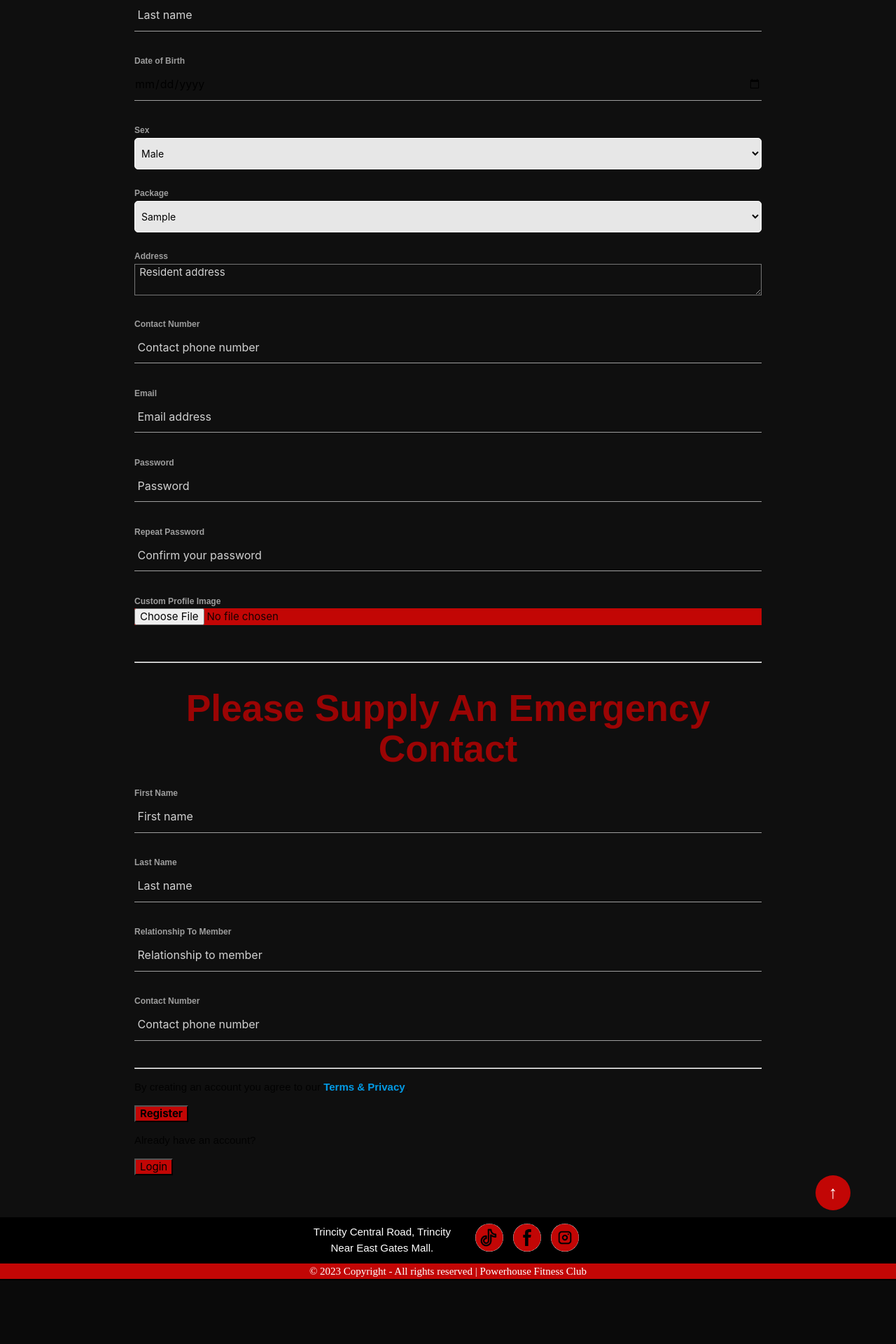
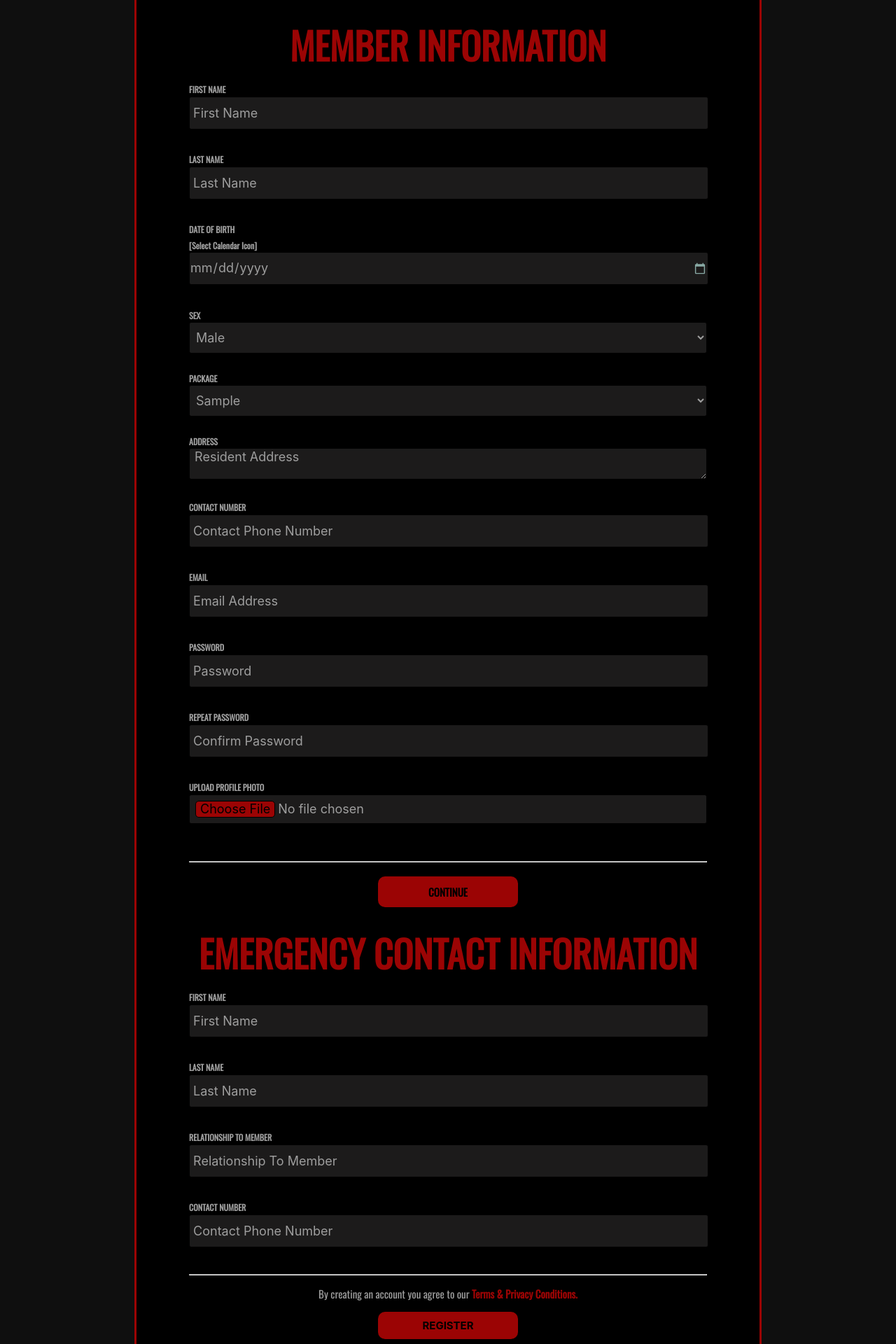
Before and after one commit to MadMoose02/Power-House-Fitness-Club, a Flask app: page /register in a window 1280 px wide. Shown: the part 530-2450 px from the top of the page at 70% size. Before the commit the page ends 2357 px from the top, so only its background shows below. Run offline with Flask 3, Linux system fonts and the light colour scheme; tables that the repository leaves empty hold one stand-in row (values such as "Sample post").

Commit message:
Register page styling completed

```diff
--- a/App/static/style.css
+++ b/App/static/style.css
@@ -451,7 +451,8 @@
     text-align: center;
 }
 
-.viewMore {
+/*Button Template*/
+.btn-style {
     width: 200px;
     color: #000000;
     display: block;
@@ -464,12 +465,26 @@
     transition: .3s;
 }
 
-.viewMore:hover {
+input[type="file"]::file-selector-button:hover,
+#register-signin-btn:hover,
+.btn-style:hover {
     color: #9b0404;
     background-color: #000000;
     border: 1px solid #5c0101;
     text-decoration: none;
 }
+
+/*Form Container Template*/
+.form-container{
+    padding:5em;
+    padding-top: 0;
+    padding-bottom:0
+}
+
+.form-container ::placeholder {
+    color: #9e9e9e ;
+}
+
 
 
 /*Home Page*/
@@ -667,25 +682,80 @@
     min-height: 52vh;
     border-radius: 10px;
 }
-  .package-button {
-    border: none;
-    outline: 0;
-    display: inline-block;
-    padding: 8px;
-    color: white;
-    background-color: #000;
-    text-align: center;
-    cursor: pointer;
-    width: 100%;
-  }
 
-  .package-button:hover {
-    background-color: #555;
-  }
-
-/*Facilities & Classes*/
+/*Facilities & Classes Pages*/
+#reg-page,
 #facilities-page,
 #class-page{
     background-color: #000000;
     border: 3px solid #9b0404;
 }
+
+
+
+/*Registration Page*/
+#reg-page{
+    font-family: Oswald;
+}
+
+#memberinfo input,
+#memberinfo select,
+#emgcy-contact input,
+#sex option,
+#package option,
+#memberinfo textarea{
+    font-size: 18px;
+    background-color: #222121d5;
+    border: 1px solid #000000;
+    border-radius: 3px;
+    color: #9e9e9e;
+}
+
+#memberinfo input[type="date"]::-webkit-calendar-picker-indicator {
+    filter: invert(1)
+            brightness(55%)
+            sepia(75%)
+            saturate(80%)
+            hue-rotate(120deg)
+}
+
+input[type=file]{
+    padding: 8px;
+    font-size: 14px;
+}
+
+#terms-condit,
+#regpg-signin {
+    color:#9e9e9e;
+    text-align: center;
+}
+
+#terms-condit a{
+    color: #9b0404;
+}
+
+#registerbtn {
+    margin-top: 0;
+}
+
+#regpg-signin {
+    margin-bottom: 3em;
+    margin-top: 5em;
+}
+
+#regpg-signin p{
+    margin-bottom:0;
+}
+
+input[type="file"]::file-selector-button,
+#register-signin-btn{
+    background-color: #9b0404;
+    border: 1px solid #000000;
+    border-radius: 5px;
+    color:  #000000;
+}
+
+/*Profile Page*/
+#disabled-image{
+
+}
--- a/App/templates/classes.html
+++ b/App/templates/classes.html
@@ -103,13 +103,10 @@
                     <h3>Instructor: {{class.instructor}}</h3>
                     <hr>
                     <p>{{class.desc}}</p>
-                    <!--to increase fit-coin debit
-                    <p><button class="package-button">Contact</button></p>
-                    -->
                 </section>
             </div>
             {% endfor %}
-            <a href="#" class="viewMore"><b>View More</b></a>
+            <a href="#" class="btn-style"><b>View More</b></a>
         </div>
     </section>
 </section>
--- a/App/templates/facilities.html
+++ b/App/templates/facilities.html
@@ -112,13 +112,10 @@
                     <h2>{{facility.name}}</h2>
                     <hr>
                     <p>{{facility.description}}</p>
-                    <!--to increase fit-coin debit
-                    <p><button class="package-button">Contact</button></p>
-                    -->
                 </section>
             </div>
             {% endfor %}
-            <a id="view-more-btn" class="viewMore" onclick="viewMoreFacilities(2)"><b>View More</b></a>
+            <a id="view-more-btn" class="btn-style" onclick="viewMoreFacilities(2)"><b>View More</b></a>
         </div>
         <script>
             let num_displayed = {{num_to_display | safe}};
--- a/App/templates/packages.html
+++ b/App/templates/packages.html
@@ -16,9 +16,6 @@
                     <h3>{{package.price}}</h3>
                     <hr>
                     <p>{{package.desc}}</p>
-                    <!--to increase fit-coin debit
-                    <p><button class="package-button">Contact</button></p>
-                    -->
                 </div>
             </div>
         </div>
--- a/App/templates/register.html
+++ b/App/templates/register.html
@@ -5,58 +5,60 @@
 {{ super() }}
 
 {% block content %}
-    <div>
-        <div class="reg-container">
+<section id="reg-page">
     <h1><b>JOIN THE FAMILY TODAY!</b></h1>
-            <section>
-                <form id="reg-form" class="form" action="/register" method="post" enctype="multipart/form-data">
-                    <div class="reg-card">
-                        <h1><b>NEW MEMBER REGISTRATION FORM</b></h1>
-                        <p><b>Please fill out this form to create an account</b></p>
-                        <hr>
-
+    <section class="img-container">
+        <img class="about-img" src="https://www.w3schools.com/howto/img_nature_wide.jpg">
+        <div class="centered">
+            <h1><b>NEW MEMBER <br>
+                REGISTRATION FORM</b></h1>
+            <p>Please fill out this form to create an account</p>
+        </div>
+    </section>
+    <section class="form-container">
+        <form id="reg-form" action="/register" method="post" enctype="multipart/form-data">
             <section id="memberinfo">
-                            <br>
-                            <label for="firstname"><b>First Name</b></label>
-                            <input type="text" placeholder=" First name" name="firstname" id="firstname" required>
+                <h2><b>MEMBER INFORMATION</b></h2>
+                <label for="firstname"><b>FIRST NAME</b></label>
+                <input type="text" placeholder=" First Name" name="firstname" id="firstname" required>
                 <br><br>
-                            <label for="lastname"><b>Last Name</b></label>
-                            <input type="text" placeholder=" Last name" name="lastname" id="lastname" required>
+                <label for="lastname"><b>LAST NAME</b></label>
+                <input type="text" placeholder=" Last Name" name="lastname" id="lastname" required>
                 <br><br>
-                            <label for="date"><b>Date of Birth</b></label>
+                <label for="date"><b>DATE OF BIRTH <br>[Select Calendar Icon]</b></label>
                 <br>
                 <input type="date" name="dob" required>
                 <br><br>
-                            <label for="sex"><b>Sex</b></label>
+                <label for="sex"><b>SEX</b></label>
                 <select name="sex" id="sex">
                     <option value="male">Male</option>
                     <option value="female">Female</option>
                     <option value="other">Other</option>
                 </select>
                 <br><br>
-                            <label for="package-id"><b>Package</b></label><br>
+                <label for="package-id"><b>PACKAGE</b></label><br>
                 <select name="package-id" id="package">
                     {% for package in packages %}
                         <option id="{{package.type.lower()}}-package" value="{{package.id}}">{{package.type}}</option>
                     {% endfor %}
                 </select>
                 <br><br>
-                            <label for="address"><b>Address</b></label><br>
-                            <textarea rows="4" cols="50" name="address" placeholder=" Resident address"></textarea>
+                <label for="address"><b>ADDRESS</b></label><br>
+                <textarea rows="4" cols="50" name="address" placeholder=" Resident Address"></textarea>
                 <br><br>
-                            <label for="contactno"><b>Contact Number</b></label>
-                            <input type="text" placeholder=" Contact phone number" name="contactno" id="contactno" required>
+                <label for="contactno"><b>CONTACT NUMBER</b></label>
+                <input type="text" placeholder=" Contact Phone Number" name="contactno" id="contactno" required>
                 <br><br>
-                            <label for="email"><b>Email</b></label>
-                            <input type="text" placeholder=" Email address" name="email" id="email" required>
+                <label for="email"><b>EMAIL</b></label>
+                <input type="text" placeholder=" Email Address" name="email" id="email" required>
                 <br><br>
-                            <label for="password"><b>Password</b></label>
+                <label for="password"><b>PASSWORD</b></label>
                 <input type="password" placeholder=" Password" name="password" id="password" required>
                 <br><br>
-                            <label for="password-repeat"><b>Repeat Password</b></label>
-                            <input type="password" placeholder=" Confirm your password" name="password-repeat" id="password-repeat" required>
+                <label for="password-repeat"><b>REPEAT PASSWORD</b></label>
+                <input type="password" placeholder=" Confirm Password" name="password-repeat" id="password-repeat" required>
                 <br><br>
-                            <label for="image"><b>Custom Profile Image</b></label><br>
+                <label for="image"><b>UPLOAD PROFILE PHOTO</b></label><br>
                 <div style="display: flex; flex-direction: row; justify-content: space-between;">
                     <input type="file" name="image" id="image-upload" style="width:100%;" accept="image/png, image/jpeg, image/jpg">
                 </div>
@@ -64,31 +66,32 @@
                 <hr>
             </section>
 
+            <a href="#" class="btn-style"><b>CONTINUE</b></a>
+
             <section id="emgcy-contact">
-                            <h2><b>Please Supply An Emergency Contact</b></h2>
-                            <label for="emgcy-fname"><b>First Name</b></label>
-                            <input type="text" placeholder=" First name" name="emgcy-fname" id="emgcy-fname" required>
+                <h2><b>EMERGENCY CONTACT INFORMATION</b></h2>
+                <label for="emgcy-fname"><b>FIRST NAME</b></label>
+                <input type="text" placeholder=" First Name" name="emgcy-fname" id="emgcy-fname" required>
                 <br><br>
-                            <label for="emgcy-lname"><b>Last Name</b></label>
-                            <input type="text" placeholder=" Last name" name="emgcy-lname" id="emgcy-lname" required>
+                <label for="emgcy-lname"><b>LAST NAME</b></label>
+                <input type="text" placeholder=" Last Name" name="emgcy-lname" id="emgcy-lname" required>
                 <br><br>
-                            <label for="relationship"><b>Relationship To Member</b></label>
-                            <input type="text" placeholder=" Relationship to member" name="relationship" id="relationship" required>
+                <label for="relationship"><b>RELATIONSHIP TO MEMBER</b></label>
+                <input type="text" placeholder=" Relationship To Member" name="relationship" id="relationship" required>
                 <br><br>
-                            <label for="emgcy-contactno"><b>Contact Number</b></label>
-                            <input type="text" placeholder=" Contact phone number" name="emgcy-contactno" id="emgcy-contactno" required>
+                <label for="emgcy-contactno"><b>CONTACT NUMBER</b></label>
+                <input type="text" placeholder=" Contact Phone Number" name="emgcy-contactno" id="emgcy-contactno" required>
                 <br><br>
                 <hr>
-                            <p>By creating an account you agree to our <a href="#"><b>Terms & Privacy</b></a>.</p>
-                            <button type="submit" id="registerbtn"><b>Register</b></button>
             </section>
-                    </div>
+            <p id="terms-condit">By creating an account you agree to our <a href="#"><b>Terms & Privacy Conditions.</b></a></p>
+            <button type="submit" id="registerbtn" class="btn-style"><b>REGISTER</b></button>
         </form>
-                <div id="regpg-signin" class="reg-card">
-                    <p>Already have an account?</p>
-                    <button id="register-sign-in-btn" type="submit" onclick="openUserProfileModal();">Login</button>
-                </div>
     </section>
-        </div>
-    </div>
+    <section id="regpg-signin">
+        <p>Already have an account? </p>
+        <button id="register-signin-btn" type="submit" onclick="openUserProfileModal();"><b>Login</b></button>
+    </section>
+</section>
+
 {% endblock %}
```
Lines whose indentation alone changed are shown as unchanged.
